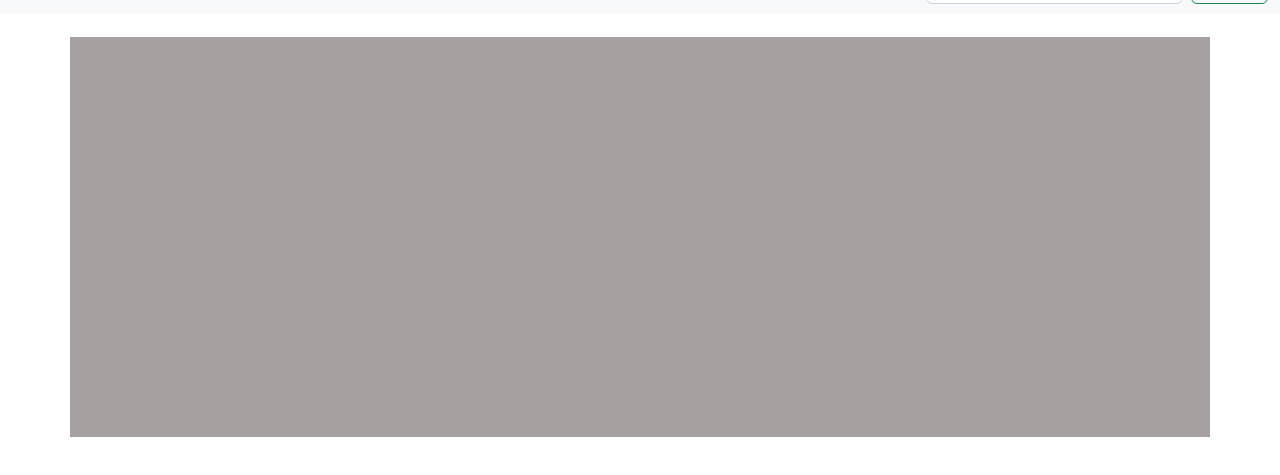
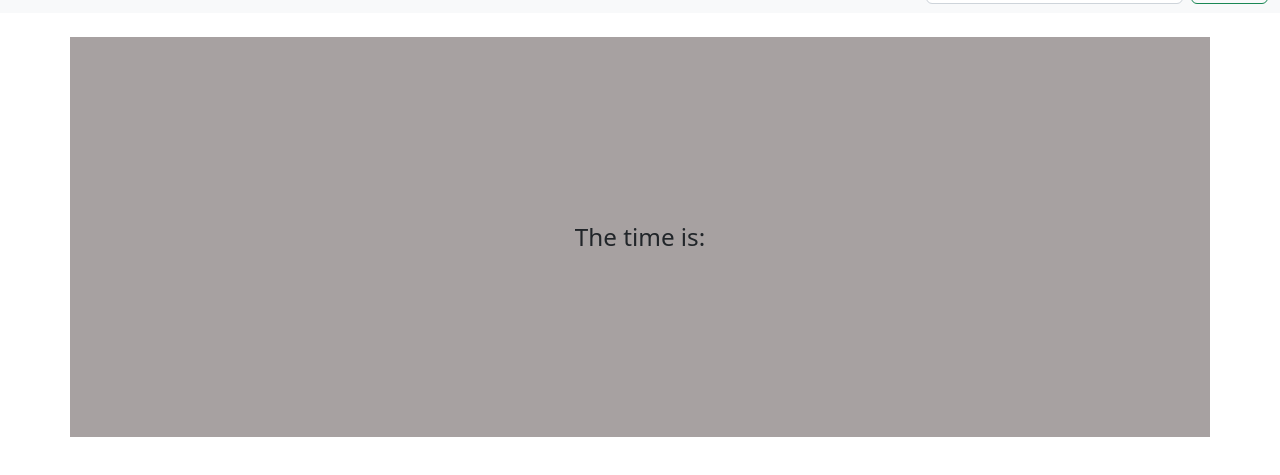
Before and after one commit to Muazzamkhan03/webClock, a plain HTML site: page index.html in a window 1280 px wide. Shown: the part 43-518 px from the top of the page. Drawn offline with nearby package versions, Linux system fonts and the light colour scheme.

Commit message:
Added more styling

```diff
--- a/index.html
+++ b/index.html
@@ -47,7 +47,7 @@
       </nav>
 
       <div class="container">
-
+        The time is:
       </div>
 </body>
 </html>
--- a/style.css
+++ b/style.css
@@ -3,4 +3,8 @@
     margin: 3vh auto;
     min-width: 10vw;
     min-height: 50vh;
+    font-size: calc(1.275rem + .3vw)!important;
+    display: flex;
+    align-items: center;
+    justify-content: center;
 }
```
